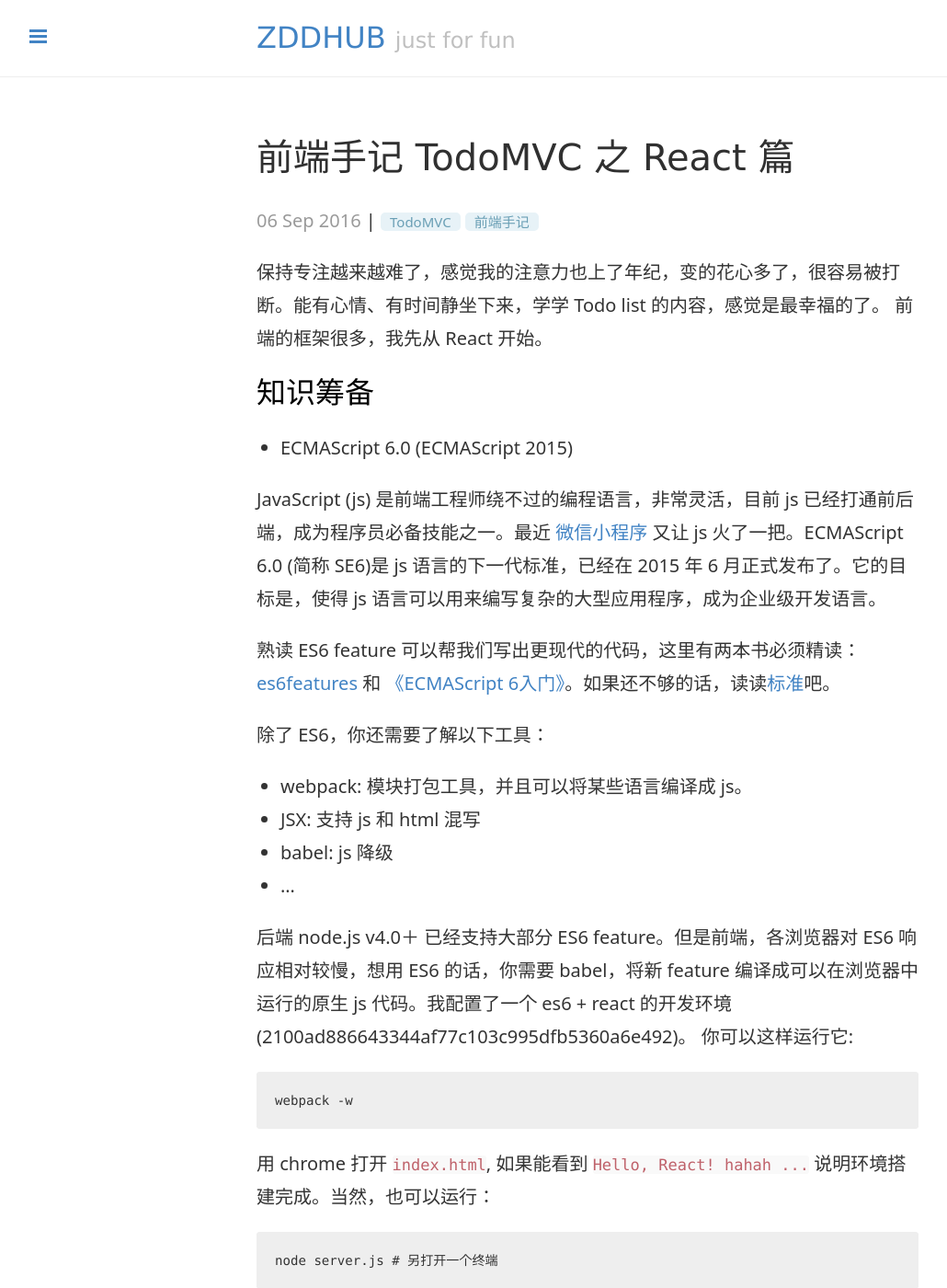
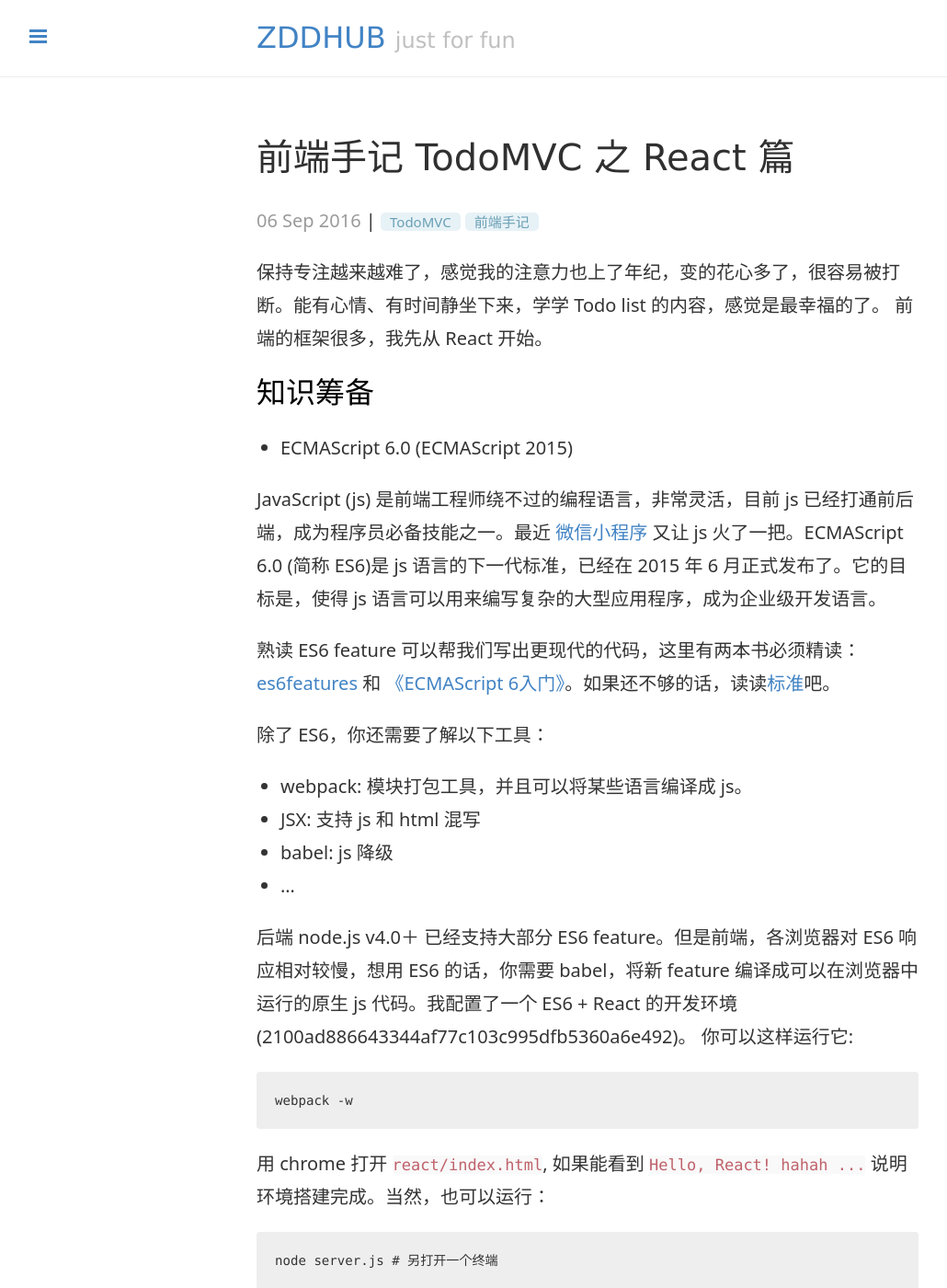
Before and after one commit to zddhub/zddhub.github.io, a Jekyll site: the page built from _posts/2016-09-06-todomvc-react.md, in a window 1280 px wide and 1400 px high. Shown: the whole window at 92% size, without its empty margins (1-1031 px from the left). Built offline with Jekyll 4.4.1, drawn with Linux system fonts in a browser that asks for light colours; comment, search, counter and statistics services are not loaded; some of the changed text lies outside the part shown.

Commit message:
fix typo error

```diff
--- a/_posts/2016-09-06-todomvc-react.md
+++ b/_posts/2016-09-06-todomvc-react.md
@@ -14,7 +14,7 @@
 
 * ECMAScript 6.0 (ECMAScript 2015)
 
-JavaScript (js) 是前端工程师绕不过的编程语言，非常灵活，目前 js 已经打通前后端，成为程序员必备技能之一。最近 [微信小程序](https://mp.weixin.qq.com/wiki) 又让 js 火了一把。ECMAScript 6.0 (简称 SE6)是 js 语言的下一代标准，已经在 2015 年 6 月正式发布了。它的目标是，使得 js 语言可以用来编写复杂的大型应用程序，成为企业级开发语言。
+JavaScript (js) 是前端工程师绕不过的编程语言，非常灵活，目前 js 已经打通前后端，成为程序员必备技能之一。最近 [微信小程序](https://mp.weixin.qq.com/wiki) 又让 js 火了一把。ECMAScript 6.0 (简称 ES6)是 js 语言的下一代标准，已经在 2015 年 6 月正式发布了。它的目标是，使得 js 语言可以用来编写复杂的大型应用程序，成为企业级开发语言。
 
 熟读 ES6 feature 可以帮我们写出更现代的代码，这里有两本书必须精读：[es6features](https://github.com/lukehoban/es6features) 和 [《ECMAScript 6入门》](http://es6.ruanyifeng.com/)。如果还不够的话，读读[标准](http://www.ecma-international.org/ecma-262/6.0/)吧。
 
@@ -25,11 +25,11 @@
 * babel: js 降级
 * ...
 
-后端 node.js v4.0＋ 已经支持大部分 ES6 feature。但是前端，各浏览器对 ES6 响应相对较慢，想用 ES6 的话，你需要 babel，将新 feature 编译成可以在浏览器中运行的原生 js 代码。我配置了一个 es6 + react 的开发环境(2100ad886643344af77c103c995dfb5360a6e492)。 你可以这样运行它:
+后端 node.js v4.0＋ 已经支持大部分 ES6 feature。但是前端，各浏览器对 ES6 响应相对较慢，想用 ES6 的话，你需要 babel，将新 feature 编译成可以在浏览器中运行的原生 js 代码。我配置了一个 ES6 + React 的开发环境(2100ad886643344af77c103c995dfb5360a6e492)。 你可以这样运行它:
 
 	webpack -w
 
-用 chrome 打开 `index.html`, 如果能看到 `Hello, React! hahah ...` 说明环境搭建完成。当然，也可以运行：
+用 chrome 打开 `react/index.html`, 如果能看到 `Hello, React! hahah ...` 说明环境搭建完成。当然，也可以运行：
 
 	node server.js # 另打开一个终端
 
@@ -100,7 +100,7 @@
 
 * 第三步， 确定 UI 上的状态
 
-React 使用状态机来定义页面上的交互，组件在不同状态下显示不同的形式和内容。对于页面上的数据，React 把它分成两类，props 和 state，props 从父组件传入子组件，state 处理交互引起变化的数据。
+React 使用状态机来定义页面上的交互，组件在不同状态下显示不同的形式和内容。对于页面上的数据，React 把它分成两类: props 和 state。props 从父组件传入子组件，state 处理交互引起变化的数据。
 
 想想 Todo list 上的数据：
 
```
Also changed, not shown: other parts of _posts/2016-09-06-todomvc-react.md (+1 -1 lines).
